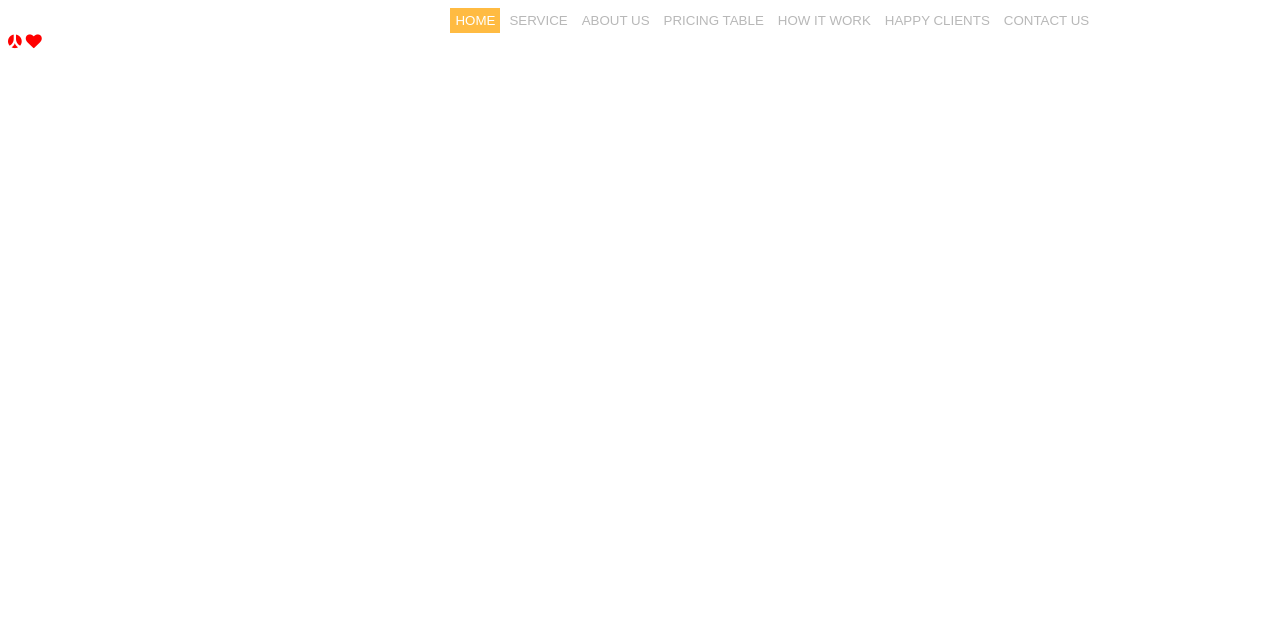
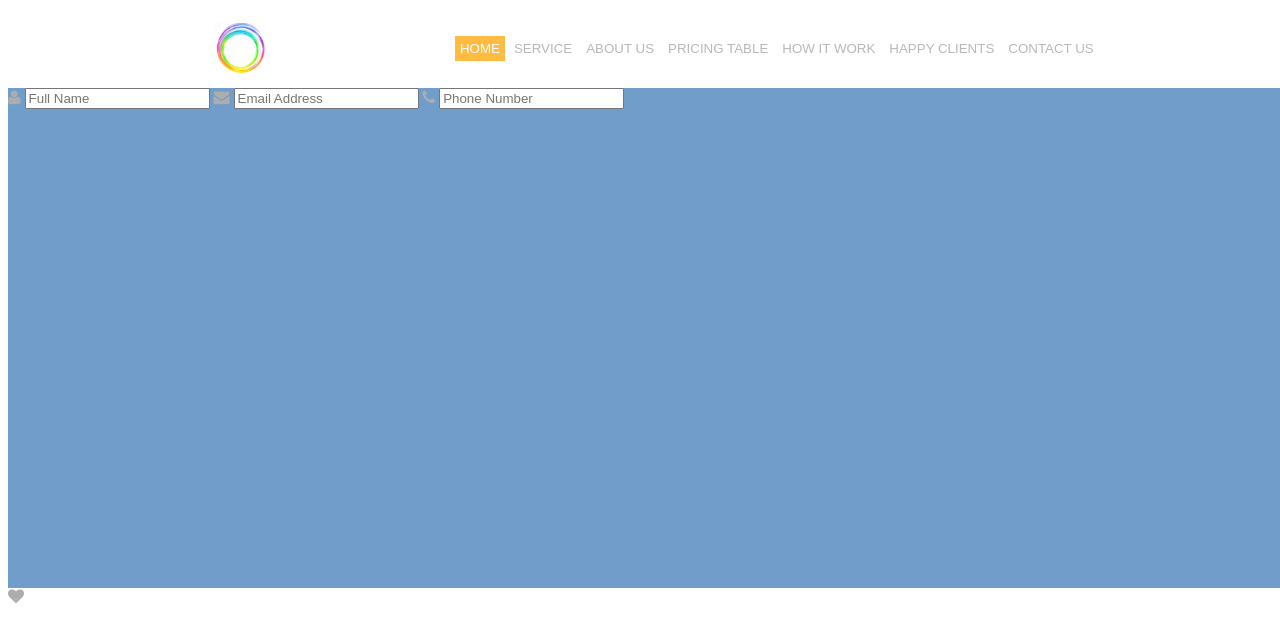
Before and after one commit to Valeria27/Project_2, a plain HTML site: page Main page.html in a window 1280 px wide. Drawn offline with Linux system fonts and the light colour scheme.

Commit message:
Styling of Quote request part

```diff
--- a/Main page.html
+++ b/Main page.html
@@ -8,7 +8,11 @@
 	</title>
 </head>
 <body>
+	<div class="top-row">
+		<img src="images/Logo.png" alt="Logo" class="logo">
+
 		<div class="nav">
+
 			<button class="nav-btn btn-active">Home</button>
 			<button class="nav-btn">Service</button>
 			<button class="nav-btn">About us</button>
@@ -17,8 +21,19 @@
 			<button class="nav-btn">Happy clients</button>
 			<button class="nav-btn">Contact us</button>
 		</div>
-		<i class="fa fa-renren" aria-hidden="true"></i>
-		<i class="fa fa-heart" aria-hidden="true"></i>
+	</div>
+	<div class="quote-request">
+		<div>
+			<span><i class="fa fa-user" aria-hidden="true"></i></span>
+			<input type="password" placeholder="Full Name" required />
+      		<span><i class="fa fa-envelope" aria-hidden="true"></i></span>
+      		<input type="password" placeholder="Email Address" required />
+      		<span><i class="fa fa-phone" aria-hidden="true"></i></span>
+      		<input type="password" placeholder="Phone Number" required />
 
+		</div>
+
+	</div>
+	<i class="fa fa-heart"></i>
 </body>
 </html>
--- a/styling.css
+++ b/styling.css
@@ -1,6 +1,6 @@
 .nav{
 	margin-left: 35%;
-
+	padding-top: 13px;
 }
 .nav-btn{
 	border: none;
@@ -17,6 +17,22 @@ button {
 }
 
 .fa{
-	color: red;
-	font-size: 120px;
+		font-size: 120px;
+		color: #adadad;
 }
+.logo{
+	width: 50px;
+	height: 50px;
+	position: absolute;
+    margin-left: 15%;
+}
+
+.top-row{
+	    padding: 15px;
+	    height: 50px;
+}
+.quote-request{
+	background-color: #719dca;
+	width:101%;
+	height: 500px;
+}
```
Also changed, not shown: images/Logo.PNG (added). Lines whose indentation alone changed are shown as unchanged.
